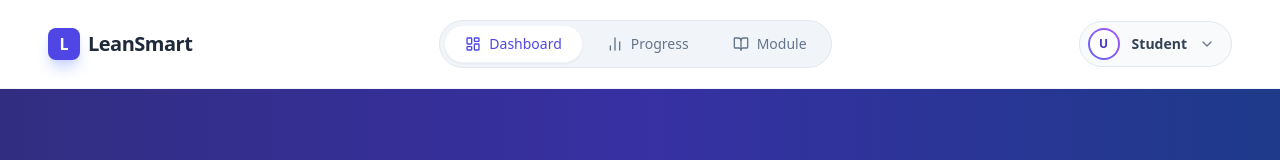
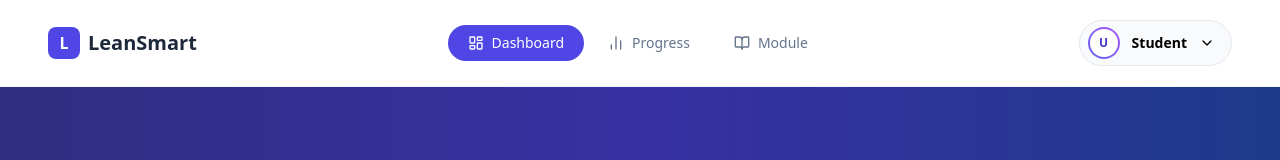
Before and after one commit to Jeionee/DC08-AI-Learning-Insight, a React (Vite) app in the folder fe/: page /dashboard in a window 1280 px wide. Shown: the top 160 px of the page. Built offline with nearby package versions, Linux system fonts and the light colour scheme; no server answers; sample sign-in values are in the browser's storage.

Commit message:
style:tampilan

```diff
--- a/fe/src/api/studentApi.js
+++ b/fe/src/api/studentApi.js
@@ -72,7 +72,7 @@ export async function getWeeklyActivity() {
       Authorization: `Bearer ${token}`,
     };
 
-    const response = await axios.get(`${API_URL}/students/weekly-activity`, {
+    const response = await axios.get(`${API_URL}/students/weekly-progress`, {
       headers,
     });
 
--- a/fe/src/components/Navbar.jsx
+++ b/fe/src/components/Navbar.jsx
@@ -1,5 +1,5 @@
 import { Link, useNavigate, useLocation } from "react-router-dom";
-import { useState, useRef, useEffect, useContext } from "react";
+import { useState, useRef, useContext } from "react";
 import {
   User,
   LogOut,
@@ -7,33 +7,21 @@ import {
   BookOpen,
   BarChart2,
   LayoutDashboard,
-	Settings,
 } from "lucide-react";
 import { AppContext } from "../contexts/contexts";
 
 export default function Navbar({ onLogout }) {
   const [open, setOpen] = useState(false);
-	const [scrolled, setScrolled] = useState(false);
+  const [showLogoutConfirm, setShowLogoutConfirm] = useState(false);
   const dropdownRef = useRef(null);
   const navigate = useNavigate();
   const location = useLocation();
   const { student } = useContext(AppContext);
 
-	// --- LOGIKA MENYEMBUNYIKAN NAVBAR ---
-	// Masukkan path/url di mana kamu TIDAK ingin Navbar muncul
-	const hiddenPaths = [
-		"/login",
-		"/register",
-		"/forgot-password",
-		"/", // Jika halaman awal adalah landing page/login
-		// "/module-detail" // Tambahkan jika ingin sembunyi di detail modul
-	];
-
-	// Jika path saat ini ada di dalam list hiddenPaths, jangan render apa-apa (return null)
-	if (hiddenPaths.includes(location.pathname)) {
-		return null;
-	}
-	// ------------------------------------
+  // Navbar hidden logic
+  const hiddenPaths = ["/login", "/register", "/forgot-password"];
+  const isHidden = hiddenPaths.includes(location.pathname);
+  if (isHidden) return null;
 
   const handleLogout = () => {
     onLogout();
@@ -41,60 +29,35 @@ export default function Navbar({ onLogout }) {
     navigate("/login");
   };
 
-	useEffect(() => {
-		const handleClickOutside = (e) => {
+  const getInitials = (name) => (name ? name.charAt(0).toUpperCase() : "U");
+  const isActive = (path) => location.pathname === path;
+
+  // --- React-only click outside handler ---
+  const handleClickCapture = (e) => {
     if (dropdownRef.current && !dropdownRef.current.contains(e.target)) {
       setOpen(false);
     }
   };
-		document.addEventListener("mousedown", handleClickOutside);
-		return () => document.removeEventListener("mousedown", handleClickOutside);
-	}, []);
-
-	useEffect(() => {
-		const handleScroll = () => {
-			setScrolled(window.scrollY > 20);
-		};
-		window.addEventListener("scroll", handleScroll);
-		return () => window.removeEventListener("scroll", handleScroll);
-	}, []);
-
-	const getInitials = (name) => (name ? name.charAt(0).toUpperCase() : "U");
-	const isActive = (path) => location.pathname === path;
 
   return (
+    // Tangani click capture di root navbar container
     <nav
-			className={`fixed top-0 left-0 w-full z-50 transition-all duration-500 ease-in-out ${
-				scrolled
-					? "bg-indigo-900/95 backdrop-blur-md shadow-lg py-3" // SCROLL: Ungu Gelap
-					: "bg-white border-b border-slate-100 py-5" // TOP: Putih Bersih
-			}`}
+      onClickCapture={handleClickCapture}
+      className="fixed top-0 left-0 w-full z-50 bg-white border-b border-slate-100 py-5"
     >
       <div className="max-w-7xl mx-auto px-6 lg:px-12 flex items-center justify-between">
-				{/* --- 1. LOGO --- */}
-				<Link to="/dashboard" className="flex items-center gap-2 group">
-					<div
-						className={`w-8 h-8 rounded-lg flex items-center justify-center font-bold shadow-lg transition-colors duration-300 ${
-							scrolled ? "bg-white text-indigo-900" : "bg-indigo-600 text-white shadow-indigo-200"
-						}`}
-					>
+        {/* Logo */}
+        <Link to="/dashboard" className="flex items-center gap-2">
+          <div className="w-8 h-8 rounded-lg bg-indigo-600 flex items-center justify-center text-white font-bold">
             L
           </div>
-					<span
-						className={`text-xl font-extrabold tracking-tight transition-colors duration-300 ${
-							scrolled ? "text-white" : "text-slate-800"
-						}`}
-					>
+          <span className="text-xl font-extrabold text-slate-800">
             LeanSmart
           </span>
         </Link>
 
-				{/* --- 2. CENTER NAVIGATION --- */}
-				<div
-					className={`hidden md:flex items-center space-x-1 p-1 rounded-full border transition-all duration-300 ${
-						scrolled ? "bg-white/10 border-white/10" : "bg-slate-100 border-slate-200"
-					}`}
-				>
+        {/* Center Navigation */}
+        <div className="hidden md:flex items-center space-x-1">
           {[
             { name: "Dashboard", path: "/dashboard", icon: LayoutDashboard },
             { name: "Progress", path: "/progress", icon: BarChart2 },
@@ -102,26 +65,15 @@ export default function Navbar({ onLogout }) {
           ].map((item) => {
             const active = isActive(item.path);
             const Icon = item.icon;
-
-						// Logic Warna Tombol
-						let buttonClass = "";
-						if (scrolled) {
-							// Mode Scroll (Background Gelap)
-							buttonClass = active
-								? "bg-white text-indigo-900 shadow-md"
-								: "text-indigo-200 hover:text-white hover:bg-white/10";
-						} else {
-							// Mode Top (Background Putih)
-							buttonClass = active
-								? "bg-white text-indigo-600 shadow-sm border border-slate-100"
-								: "text-slate-500 hover:text-slate-900 hover:bg-slate-200/50";
-						}
-
             return (
               <Link
                 key={item.path}
                 to={item.path}
-								className={`flex items-center gap-2 px-5 py-2 rounded-full text-sm font-medium transition-all duration-300 ${buttonClass}`}
+                className={`flex items-center gap-2 px-5 py-2 rounded-full text-sm font-medium ${
+                  active
+                    ? "bg-indigo-600 text-white"
+                    : "text-slate-500 hover:bg-slate-200"
+                }`}
               >
                 <Icon size={16} />
                 {item.name}
@@ -130,19 +82,15 @@ export default function Navbar({ onLogout }) {
           })}
         </div>
 
-				{/* --- 3. PROFILE DROPDOWN --- */}
+        {/* Profile dropdown */}
         <div className="relative" ref={dropdownRef}>
           <button
-						onClick={() => setOpen(!open)}
-						className={`flex items-center gap-3 pl-2 pr-4 py-1.5 rounded-full transition-all border ${
-							scrolled
-								? "bg-white/10 border-white/20 hover:bg-white/20 text-white"
-								: "bg-slate-50 border-slate-200 hover:bg-slate-100 text-slate-700"
-						}`}
+            onClick={() => setOpen((prev) => !prev)}
+            className="flex items-center gap-3 pl-2 pr-4 py-1.5 rounded-full border bg-slate-50"
           >
             <div className="w-8 h-8 rounded-full bg-gradient-to-tr from-indigo-500 to-purple-500 p-[2px]">
               <div className="w-full h-full rounded-full bg-white flex items-center justify-center overflow-hidden">
-								{student.photo_profile ? (
+                {student?.photo_profile ? (
                   <img
                     src={student.photo_profile}
                     alt="Avatar"
@@ -150,39 +98,38 @@ export default function Navbar({ onLogout }) {
                   />
                 ) : (
                   <span className="text-indigo-700 font-bold text-xs">
-										{getInitials(student.name)}
+                    {getInitials(student?.name)}
                   </span>
                 )}
               </div>
             </div>
 
             <span className="text-sm font-semibold max-w-[100px] truncate hidden sm:block">
-							{student.name || "Student"}
+              {student?.name || "Student"}
             </span>
 
             <ChevronDown
               size={16}
-							className={`transition-transform duration-300 ${open ? "rotate-180" : ""} opacity-70`}
+              className={`${open ? "rotate-180" : ""} transition`}
             />
           </button>
 
-					{/* Dropdown Menu */}
+          {/* Dropdown menu */}
           <div
-						className={`absolute right-0 mt-3 w-56 bg-white rounded-2xl shadow-xl border border-slate-100 overflow-hidden transform transition-all duration-200 origin-top-right ${
+            className={`absolute right-0 mt-3 w-56 bg-white rounded-2xl shadow-xl border overflow-hidden transform transition-all duration-200 origin-top-right ${
               open
                 ? "scale-100 opacity-100 translate-y-0"
                 : "scale-95 opacity-0 -translate-y-2 pointer-events-none"
             }`}
           >
-						<div className="px-4 py-4 border-b border-slate-50 bg-slate-50/50">
+            <div className="px-4 py-4 border-b border-slate-50">
               <p className="text-xs text-slate-500 font-semibold uppercase tracking-wider">
                 Signed in as
               </p>
               <p className="text-sm font-bold text-slate-800 truncate">
-								{student.email || "student@example.com"}
+                {student?.email || "student@example.com"}
               </p>
             </div>
-
             <div className="p-2 space-y-1">
               <Link
                 to="/profile"
@@ -192,10 +139,18 @@ export default function Navbar({ onLogout }) {
                 <User size={18} /> Profile
               </Link>
             </div>
-
             <div className="p-2 border-t border-slate-50">
+              {/* <button
+                onClick={handleLogout}
+                className="flex w-full items-center gap-3 px-3 py-2.5 text-sm font-medium text-red-600 rounded-xl hover:bg-red-50 transition-colors"
+              >
+                <LogOut size={18} /> Logout
+              </button> */}
 			  <button
-								onClick={handleLogout}
+    onClick={() => {
+      setShowLogoutConfirm(true); // <-- buka modal
+      setOpen(false); // tutup dropdown
+    }}
     className="flex w-full items-center gap-3 px-3 py-2.5 text-sm font-medium text-red-600 rounded-xl hover:bg-red-50 transition-colors"
   >
     <LogOut size={18} /> Logout
@@ -204,6 +159,30 @@ export default function Navbar({ onLogout }) {
           </div>
         </div>
       </div>
+      {/* Modal konfirmasi logout */}
+      {showLogoutConfirm && (
+        <div className="fixed inset-0 flex items-center justify-center bg-black/40 z-50">
+          <div className="bg-white rounded-xl shadow-lg p-6 max-w-sm w-full text-center">
+            <p className="mb-4 text-sm text-gray-700">
+              Apakah Anda yakin ingin keluar?
+            </p>
+            <div className="flex justify-center gap-4">
+              <button
+                onClick={() => setShowLogoutConfirm(false)}
+                className="px-4 py-2 rounded-lg bg-gray-200 text-gray-800 hover:bg-gray-300"
+              >
+                Batal
+              </button>
+              <button
+                onClick={handleLogout}
+                className="px-4 py-2 rounded-lg bg-red-600 text-white hover:bg-red-700"
+              >
+                Logout
+              </button>
+            </div>
+          </div>
+        </div>
+      )}
     </nav>
   );
 }
--- a/fe/src/pages/LoginPage.jsx
+++ b/fe/src/pages/LoginPage.jsx
@@ -43,7 +43,7 @@ export default function Login({ onLogin }) {
 				<div className="w-full md:w-1/2 lg:w-5/12 p-8 md:p-12 flex flex-col justify-center relative">
 					{/* Logo Kecil di Pojok (Optional) */}
 					<div className="absolute top-8 left-8 hidden md:block">
-						<h2 className="text-xl font-extrabold text-indigo-600 tracking-tighter">LeanSmart</h2>
+						<h2 className="text-3xl font-extrabold text-indigo-600 tracking-tighter">LeanSmart</h2>
 					</div>
 
 					<div className="mb-8">
```
Also changed, not shown: 2 other files (tests, documents, lock files or other folders). Lines whose indentation alone changed are shown as unchanged.
